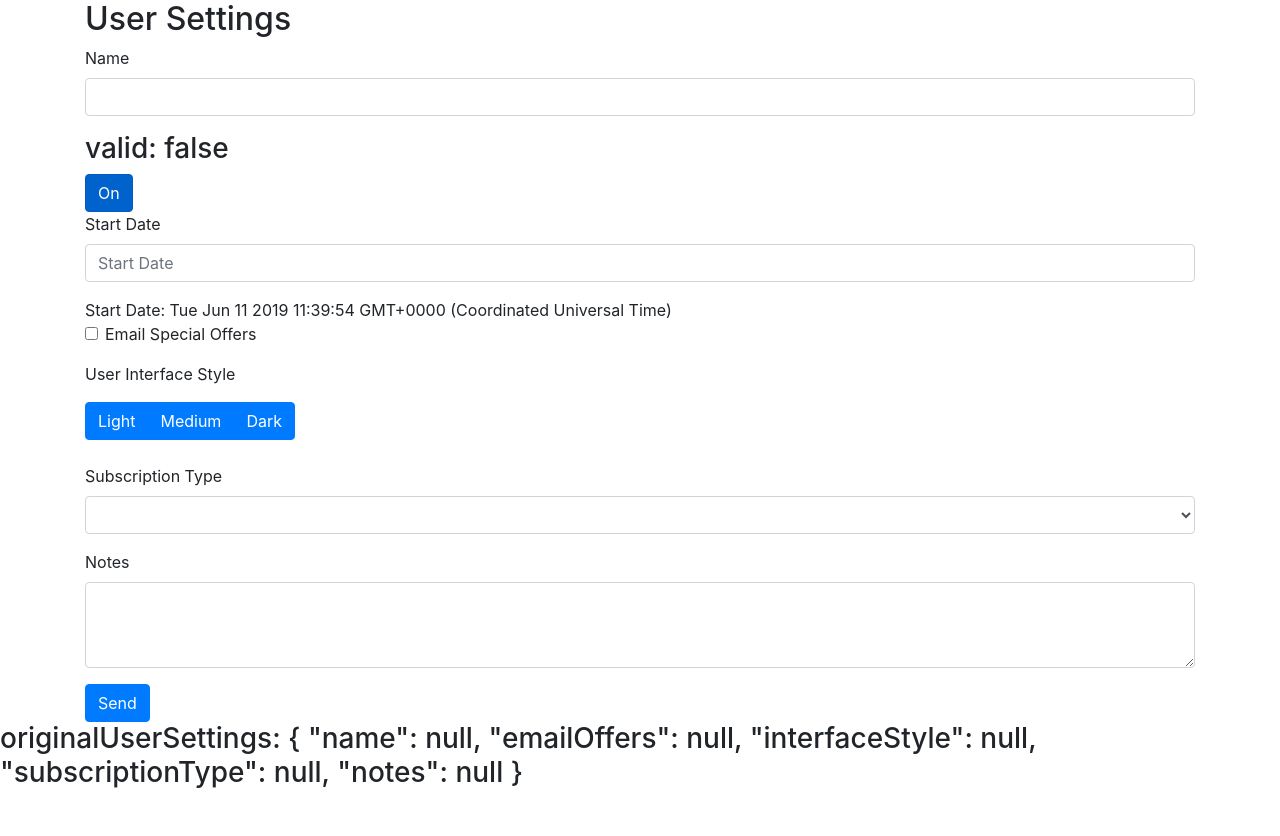
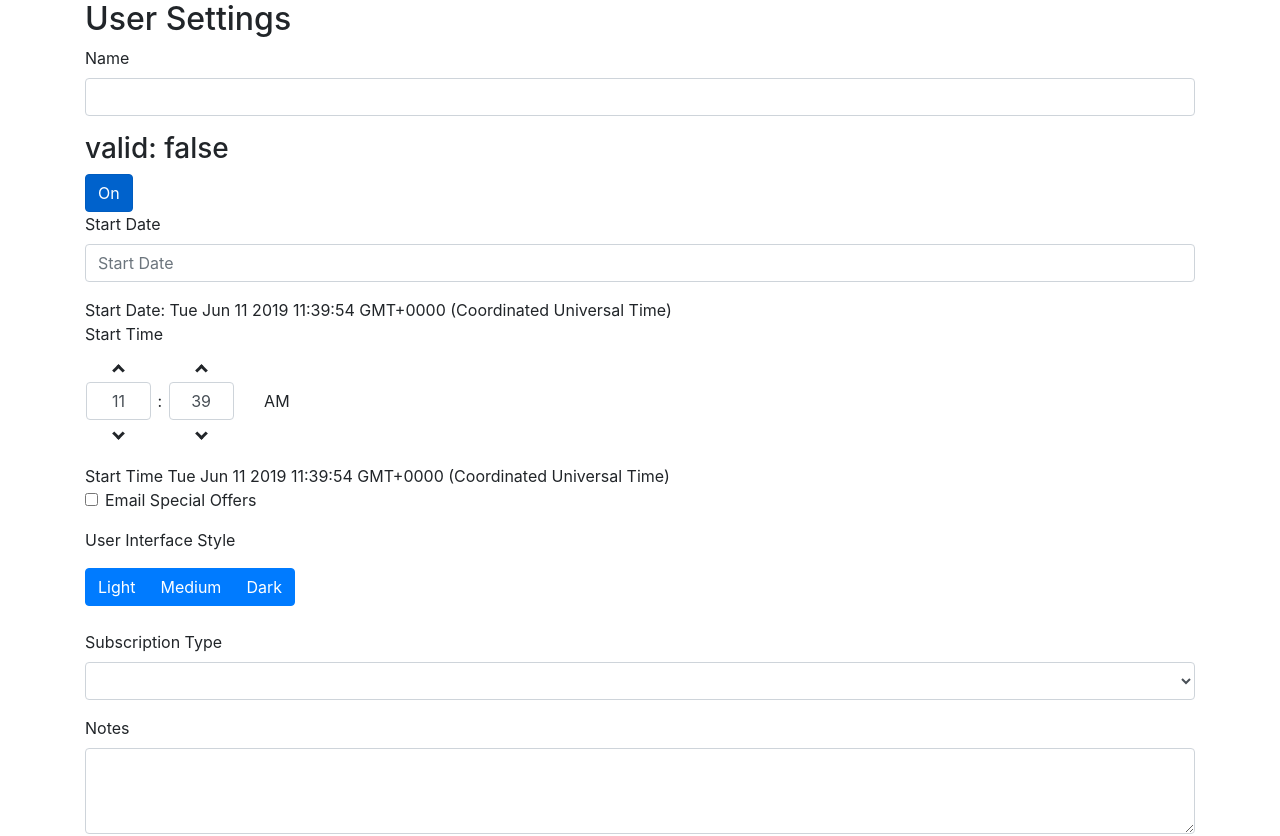
Before and after one commit to Annie-Huang/Angular-Forms, an Angular app: page / in a window 1280 px wide. Shown: the top 836 px of the page. Before the commit the page ends 800 px from the top, so only its background shows below. Built offline with nearby package versions, Linux system fonts and the light colour scheme.

Commit message:
Add timepicker

```diff
--- a/src/app/user-settings-form/user-settings-form.component.html
+++ b/src/app/user-settings-form/user-settings-form.component.html
@@ -39,7 +39,6 @@
 
         <h3>valid: {{ nameField.valid }}</h3>
 
-
     <button type="button" class="btn btn-primary" name="singleModel"
             [(ngModel)]="singleModel" btnCheckbox
             btnCheckboxTrue="On" btnCheckboxFalse="Off">
@@ -62,7 +61,15 @@
              [(ngModel)]="startDate" name="startDate" id="startDate"
              bsDaterangepicker>
     </div>
+
     Start Date: {{startDate}}
+
+    <div class="form-group">
+      <label for="startTime">Start Time</label>
+      <timepicker [(ngModel)]="startTime" name="startTime" id="startTime"></timepicker>
+    </div>
+
+    Start Time {{startTime}}
 
     <div class="form-check form-group">
       <input class="form-check-input" type="checkbox" value="" id="emailOffers" name="emailOffers" [(ngModel)]="userSettings.emailOffers">
--- a/src/app/user-settings-form/user-settings-form.component.ts
+++ b/src/app/user-settings-form/user-settings-form.component.ts
@@ -28,6 +28,7 @@
 
   singleModel = 'On';
   startDate: Date;
+  startTime: Date;
   // deep copy can be done through lodash's deep copy function
   userSettings: UserSettings = {...this.originalUserSettings};
   postError = false;
@@ -40,6 +41,7 @@
     this.subscriptionTypes =  this.dataService.getSubscriptionTypes();
 
     this.startDate = new Date();
+    this.startTime = new Date();
   }
 
   onBlur(field: NgModel) {
```
